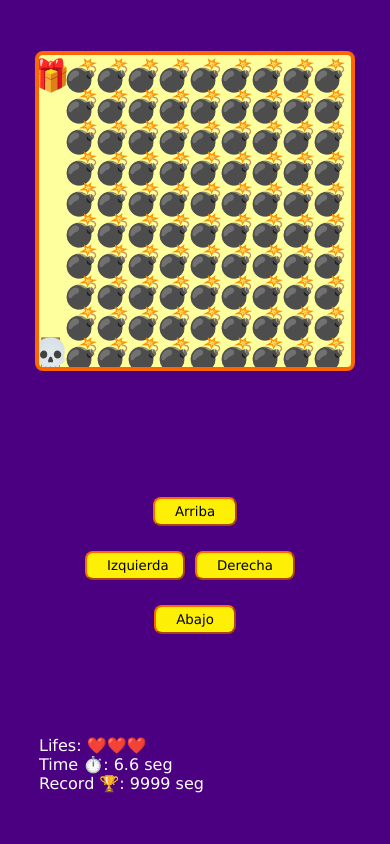
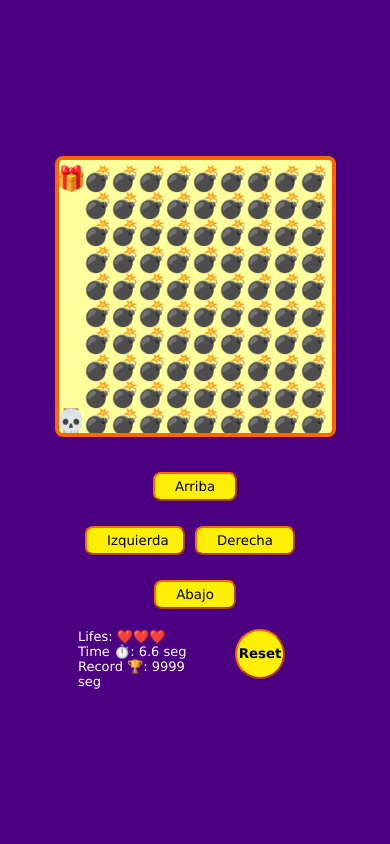
Before and after one commit to FabzDev/escuelaDesarrolloWeb_JavaScript, a PHP site: page / in a window 390 px wide. Run offline with PHP 8.4, Linux system fonts and the light colour scheme.

Commit message:
52366-reto-reinicio-del-juego/ agregado boton reset CSS

```diff
--- a/crea_tu_primer_videojuego-JavaScript/game.js
+++ b/crea_tu_primer_videojuego-JavaScript/game.js
@@ -49,7 +49,7 @@ let bombPosition = [];
 //FUNCION PRINCIPAL
 function startGame() {
 	context.textAlign = "end";
-	context.font = elementsSize + "px Verdana";
+	context.font = elementsSize * 0.9 + "px Verdana";
 	let map = maps[level];
 
 	if (!map) {
@@ -143,9 +143,9 @@ function movePlayer() {
 function setCanvasSize() {
 	canvasSize;
 	if (window.innerWidth >= window.innerHeight) {
-		canvasSize = Math.round((innerHeight * 0.8).toFixed(2));
+		canvasSize = Math.round((innerHeight * 0.7).toFixed(2));
 	} else {
-		canvasSize = Math.round((innerWidth * 0.8).toFixed(2));
+		canvasSize = Math.round((innerWidth * 0.7).toFixed(2));
 	}
 
 	canvas.setAttribute("width", canvasSize);
--- a/crea_tu_primer_videojuego-JavaScript/index.html
+++ b/crea_tu_primer_videojuego-JavaScript/index.html
@@ -12,17 +12,20 @@
 			<canvas id="game"></canvas>
 
 			<div class="btns">
+				<div class="btns-mov">
 					<button id="up">Arriba</button>
 					<button id="left">Izquierda</button>
 					<button id="right">Derecha</button>
 					<button id="down">Abajo</button>
 				</div>
-
+			</div>
+			<div class="grid-class">
 				<div class="messages">
 					<p>Lifes: <span id="lifesR"></span></p>
 					<p>Time ⏱️: <span id="timeID"></span></p>
-
 					<p>Record 🏆: <span id="recordID"></span></p>
+				</div>
+				<div class="btn-reset"><button id="reset">Reset</button></div>
 			</div>
 		</div>
 		<script src="./maps.js"></script>
--- a/crea_tu_primer_videojuego-JavaScript/styles.css
+++ b/crea_tu_primer_videojuego-JavaScript/styles.css
@@ -7,6 +7,7 @@
 body {
 	background-color: indigo;
 	color: #fff;
+	font-size: small;
 	font-family: Verdana, Geneva, Tahoma, sans-serif;
 	margin: 0;
 	padding: 0;
@@ -14,25 +15,53 @@ body {
 
 .game-container {
 	display: flex;
+	flex-direction: column;
 	align-items: center;
 	justify-content: center;
-	flex-wrap: wrap;
 	height: 100vh;
 	width: 100vw;
+	padding: 30px 0;
+	min-width: 250px;
 }
 
 canvas {
 	border: 4px solid #ff6600;
 	border-radius: 8px;
 	background-color: #feff9d;
+	min-width: 175px;
 }
 
 .btns {
+	display: flex;
+	flex-direction: column;
+}
+
+.btns-mov {
 	display: flex;
 	justify-content: center;
 	flex-wrap: wrap;
 	margin: 0 auto;
 	width: 100%;
+	margin-top: 10px;
+}
+
+.grid-class {
+	display: grid;
+	grid-template-columns: 1fr 1fr;
+	width: 40%;
+}
+
+.flex-class {
+	display: flex;
+}
+
+#reset {
+	border-radius: 50px;
+	width: 50px;
+	height: 50px;
+	text-align: center;
+	padding: 0;
+	font-weight: 600;
 }
 
 button {
@@ -51,9 +80,17 @@ button:not(:last-child) {
 .messages {
 	display: flex;
 	flex-wrap: wrap;
-	margin: 0 auto;
+	margin: 20px 10px 0px 0px;
 	width: 80%;
 	max-width: 460px;
+	justify-content: center;
+	min-width: 120px;
+}
+.btn-reset {
+	display: flex;
+	justify-content: center;
+	width: 100%;
+	margin: 20px 10px 0px 0px;
 }
 
 p {
@@ -71,4 +108,17 @@ p {
 		margin-left: 100%;
 		margin-right: 100%;
 	}
+	#reset {
+		border-radius: 50px;
+		width: 50px;
+		height: 50px;
+		text-align: center;
+		padding: 0;
+		font-weight: 600;
+		justify-content: center;
+		margin-top: 0;
+	}
+	.grid-class {
+		width: 60%;
+	}
 }
```
Lines whose indentation alone changed are shown as unchanged.
